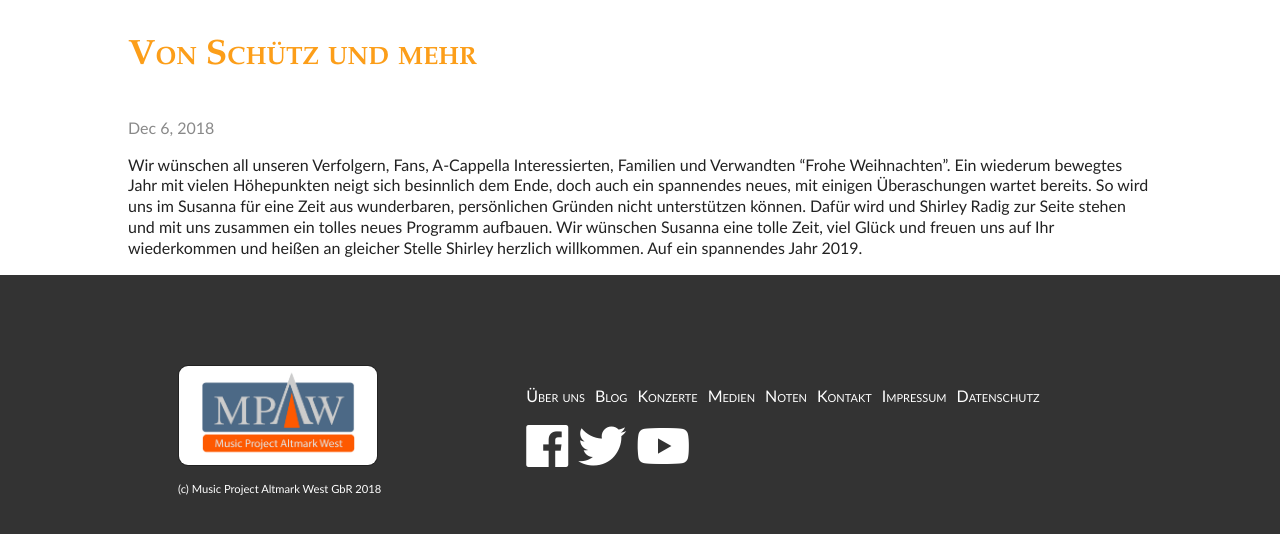
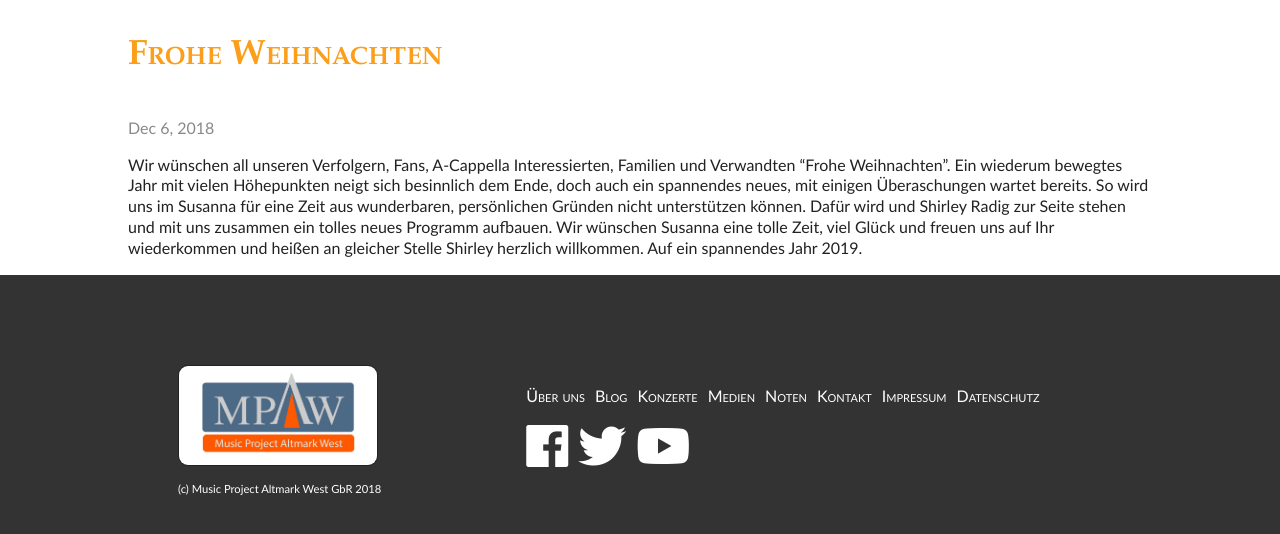
Before and after one commit to kloppi78/static-site-mpaw, a Jekyll site: the page built from collections/_posts/2018-12-25-weihnachten.md, in a window 1280 px wide and 900 px high, scrolled down 459 px, cut to the strip 265-799 px from the top of the window. Built offline with Jekyll 4.4.1, drawn with Linux system fonts in a browser that asks for light colours; nearby versions of some CDN libraries.

Commit message:
changed title of last news

```diff
--- a/collections/_posts/2018-12-25-weihnachten.md
+++ b/collections/_posts/2018-12-25-weihnachten.md
@@ -1,5 +1,5 @@
 ---
-title: Von Schütz und mehr
+title: Frohe Weihnachten
 date: 2018-12-06 7:07:00 +00:00
 layout: post
 ---
```
Also changed, not shown: Gemfile.lock.
